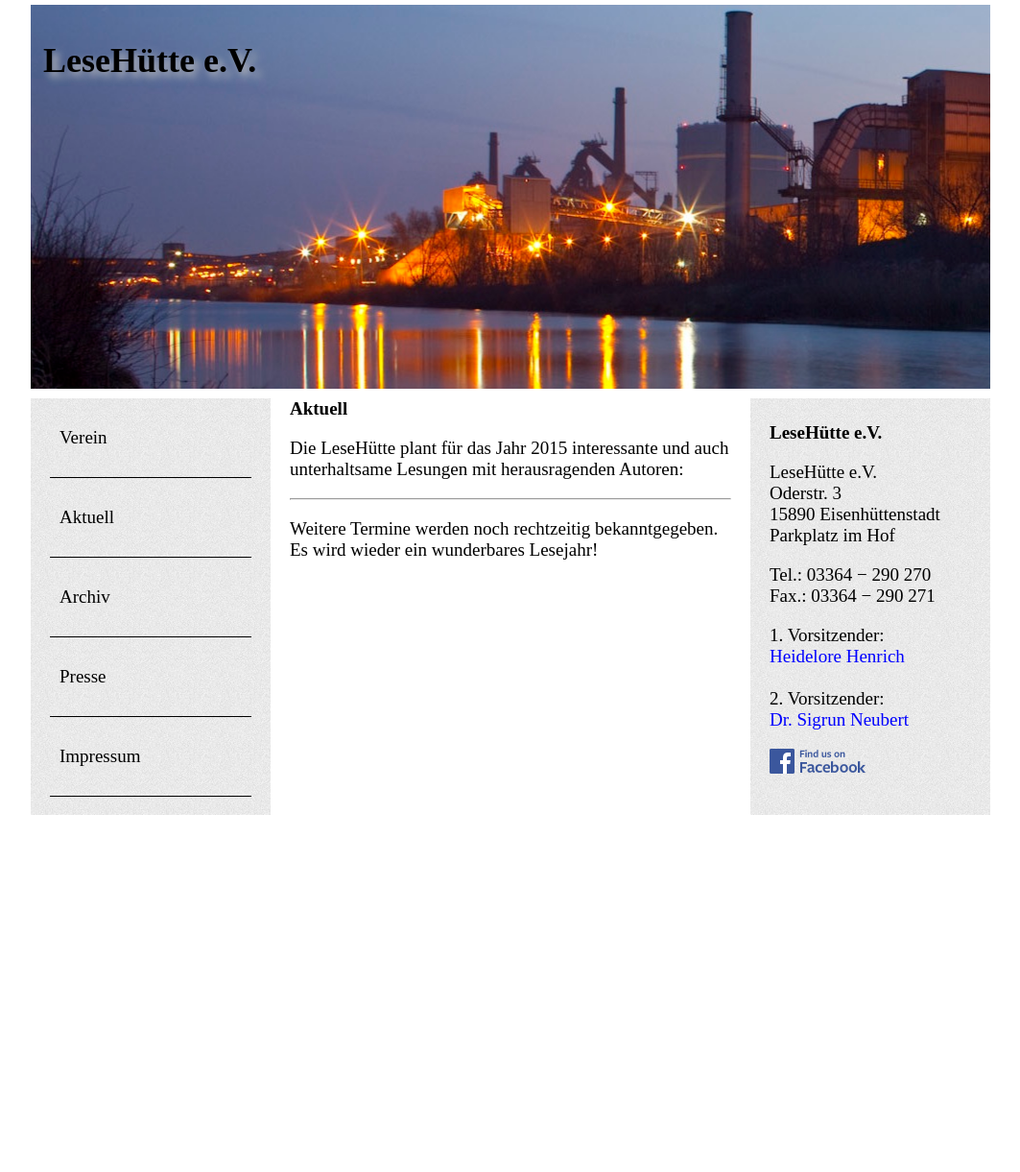
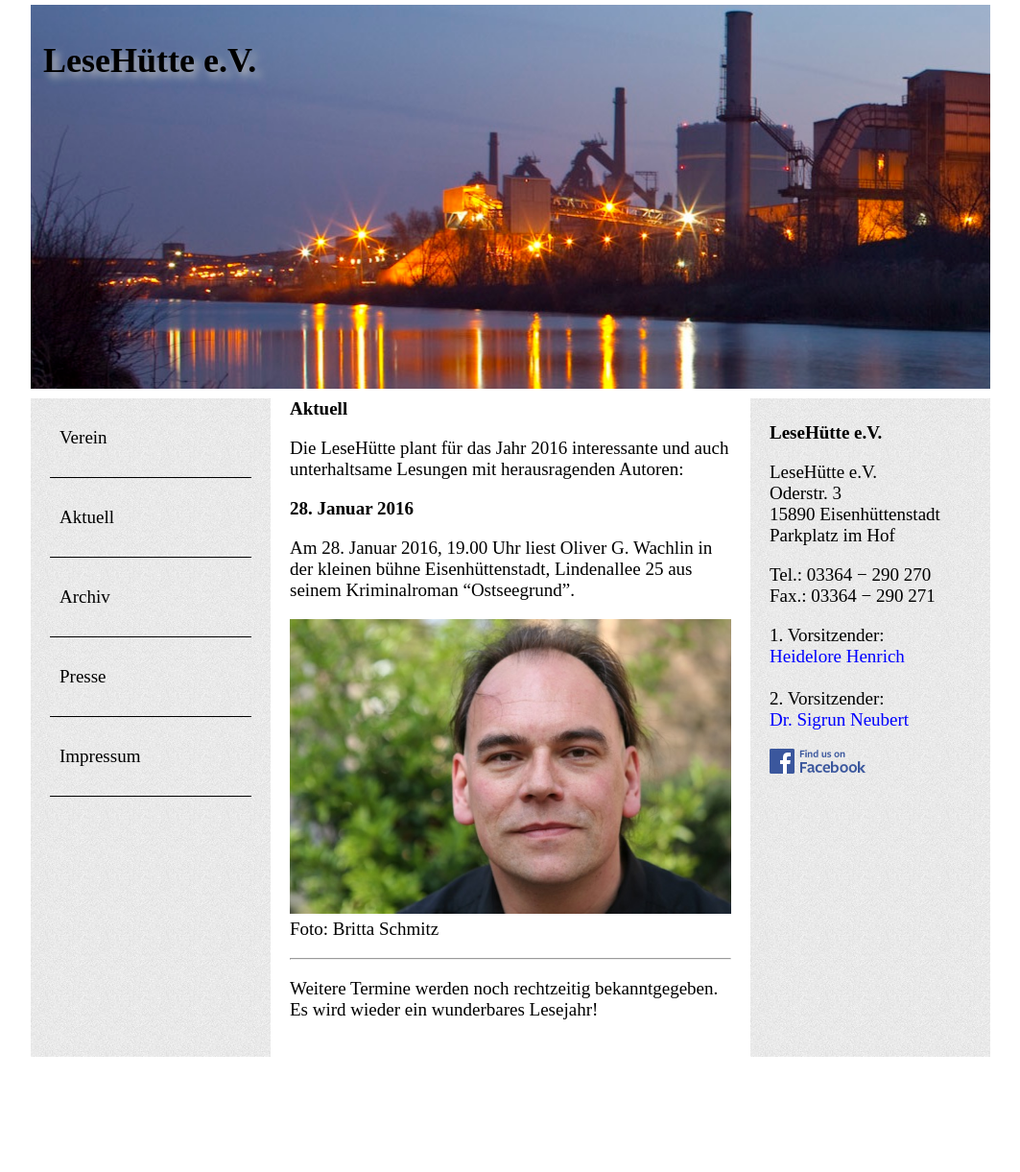
Before and after one commit to zickzackv/lesehutte.de, a Jekyll site: the page built from aktuell/index.md, in a window 1280 px wide. Shown: the whole page at 96% size, without its empty margins (108-1171 px from the left). Built offline with Jekyll 4.4.1, drawn with Linux system fonts in a browser that asks for light colours; Markdown is read by kramdown in place of the engine named in the settings; before the commit the page ends 969 px from its top, so only the background shows below that.

Commit message:
added oliver wachlin in aktuelles

```diff
--- a/aktuell/index.md
+++ b/aktuell/index.md
@@ -3,11 +3,16 @@ layout: default
 title: Aktuelle Informationen zu Veranstaltungen
 ---
 
-#Aktuell
+# Aktuell
 
-Die LeseHütte plant für das Jahr 2015 interessante und auch unterhaltsame Lesungen mit herausragenden Autoren:
+Die LeseHütte plant für das Jahr 2016 interessante und auch unterhaltsame Lesungen mit herausragenden Autoren:
 
+## 28. Januar 2016
 
+Am 28. Januar 2016, 19.00 Uhr liest Oliver G. Wachlin in der kleinen bühne Eisenhüttenstadt, Lindenallee 25 aus seinem Kriminalroman "Ostseegrund".
+
+![Oliver G. Wachlin](/assets/ostseegrund/oliver.wachlin.jpg)
+Foto: Britta Schmitz
 
 * * *
 
```
Also changed, not shown: assets/ostseegrund/oliver.wachlin.jpg (added).
